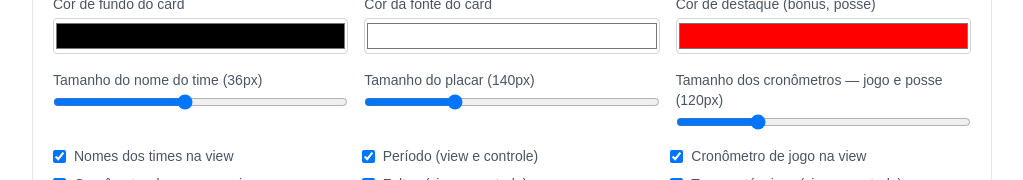
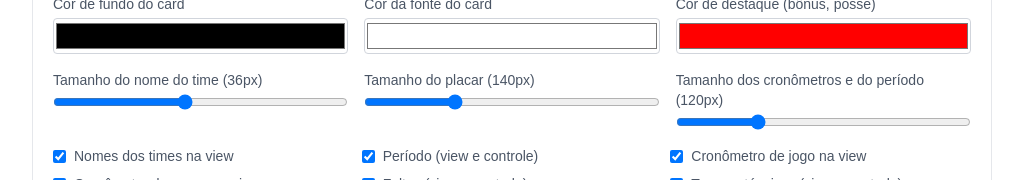
Before and after one commit to Digojos/application-manager, a Next.js app: page /placar-basquete in a window 1280 px wide. Shown: the part 1516-1696 px from the top of the page, without its empty margins (128-1151 px from the left). Built offline with nearby package versions, Linux system fonts and the light colour scheme.

Commit message:
padrão para a fonte do número do período

```diff
--- a/app/placar-basquete/page.tsx
+++ b/app/placar-basquete/page.tsx
@@ -1214,7 +1214,7 @@ function PlacarBasqueteContent() {
                 />
               </label>
               <label className="text-sm text-gray-600">
-                Tamanho dos cronômetros — jogo e posse ({clockSizeField.slider}px)
+                Tamanho dos cronômetros e do período ({clockSizeField.slider}px)
                 <input
                   type="range"
                   min={48}
--- a/app/placar-basquete/view/[id]/basketball-view-client.tsx
+++ b/app/placar-basquete/view/[id]/basketball-view-client.tsx
@@ -282,9 +282,9 @@ export function BasketballViewClient({ sessionId }: BasketballViewClientProps) {
             {display.showPeriod && (
               <div className="text-center">
                 <p className="text-xs uppercase tracking-[0.25em] text-slate-400">Período</p>
-                <p className="mt-1 text-4xl font-bold" style={{ color: display.accentColor }}>
+                <p className="mt-1 font-bold" style={{ fontSize: clockFontSize, color: display.accentColor }}>
                   <span className="font-seven-segment">{state.currentPeriod + 1}</span>
-                  <span className="align-top text-xl">º</span>
+                  <span className="align-top" style={{ fontSize: "0.5em" }}>º</span>
                 </p>
               </div>
             )}
```
